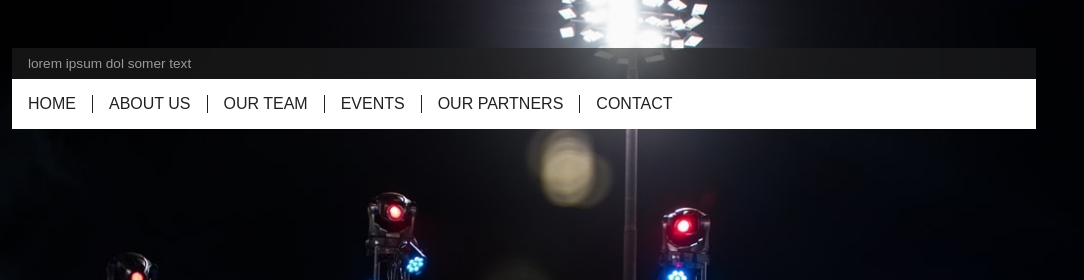
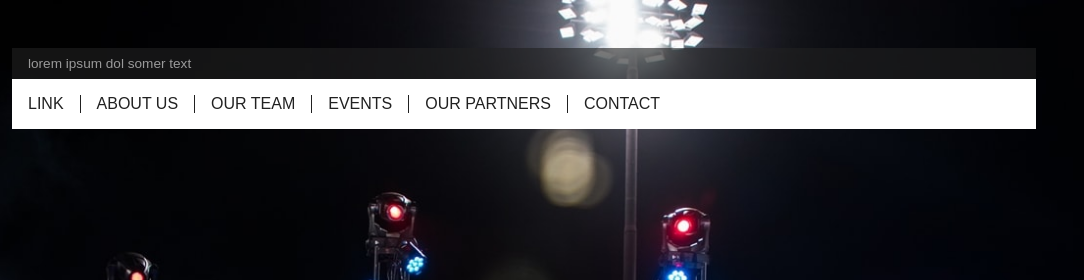
Before and after one commit to dickwyn/asucis-v3, a Gatsby site: page / in a window 1280 px wide. Shown: the top 280 px of the page, 196-1280 px from the left. Built offline with nearby package versions, Linux system fonts and the light colour scheme; Gatsby itself is replaced by a stand-in of ours.

Commit message:
(chore) dynamically load header nav links from array

```diff
--- a/src/components/Header.js
+++ b/src/components/Header.js
@@ -2,6 +2,7 @@
 import React, { Component } from "react";
 import PropTypes from "prop-types";
 import { Link } from "gatsby";
+import uuid from "uuid";
 import { FontAwesomeIcon } from "@fortawesome/react-fontawesome";
 import { faBars } from "@fortawesome/free-solid-svg-icons";
 import Image from "./image";
@@ -41,6 +42,14 @@ class Header extends Component {
   render() {
     const { hamburger, width } = this.state;
     const { siteTitle } = this.props;
+    const arrLinks = [
+      { id: uuid.v4(), name: "link", url: "/" },
+      { id: uuid.v4(), name: "About Us", url: "/page-2" },
+      { id: uuid.v4(), name: "Our Team", url: "/executive-members" },
+      { id: uuid.v4(), name: "Events", url: "/event-data" },
+      { id: uuid.v4(), name: "Our Partners", url: "/partnerorg" },
+      { id: uuid.v4(), name: "Contact", url: "/contact" },
+    ];
 
     return (
       <>
@@ -65,12 +74,11 @@ class Header extends Component {
             >
               <div className="ticker">lorem ipsum dol somer text</div>
               <div className="links">
-                <Link to="/">Home</Link>
-                <Link to="/page-2">About Us</Link>
-                <Link to="/executive-members">Our Team</Link>
-                <Link to="/event-data">Events</Link>
-                <Link to="/partnerorg">Our Partners</Link>
-                <Link to="/contact">Contact</Link>
+                {arrLinks.map(link => (
+                  <Link key={link.id} to={link.url}>
+                    {link.name}
+                  </Link>
+                ))}
               </div>
             </div>
           </div>
--- a/src/scss/components/Header.scss
+++ b/src/scss/components/Header.scss
@@ -74,7 +74,6 @@ nav {
     }
 
     @media (max-width: 968px) {
-      background-color: red;
       grid-template-columns: 1fr;
       grid-template-areas: "logo" "navigation";
 
```
